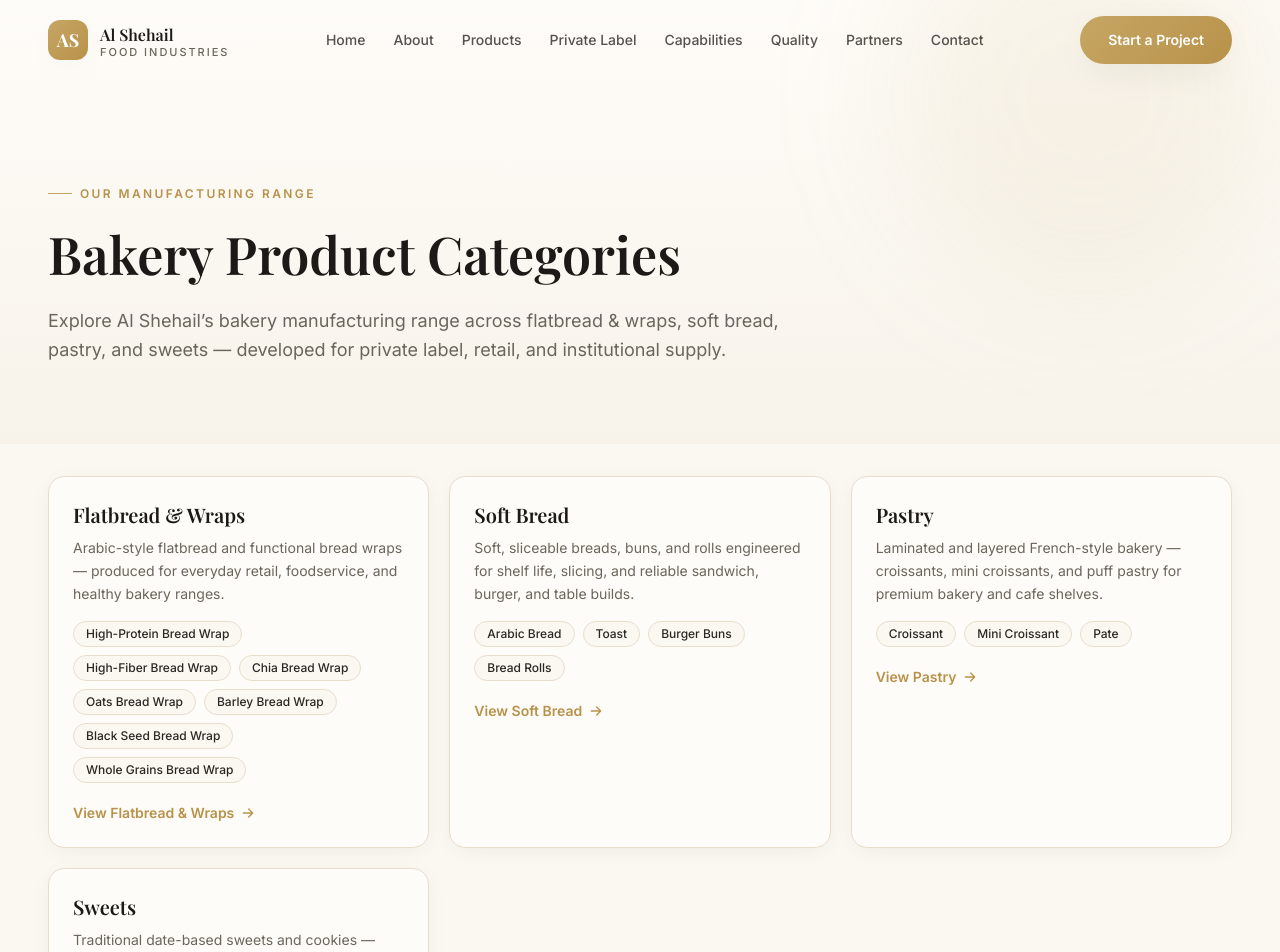
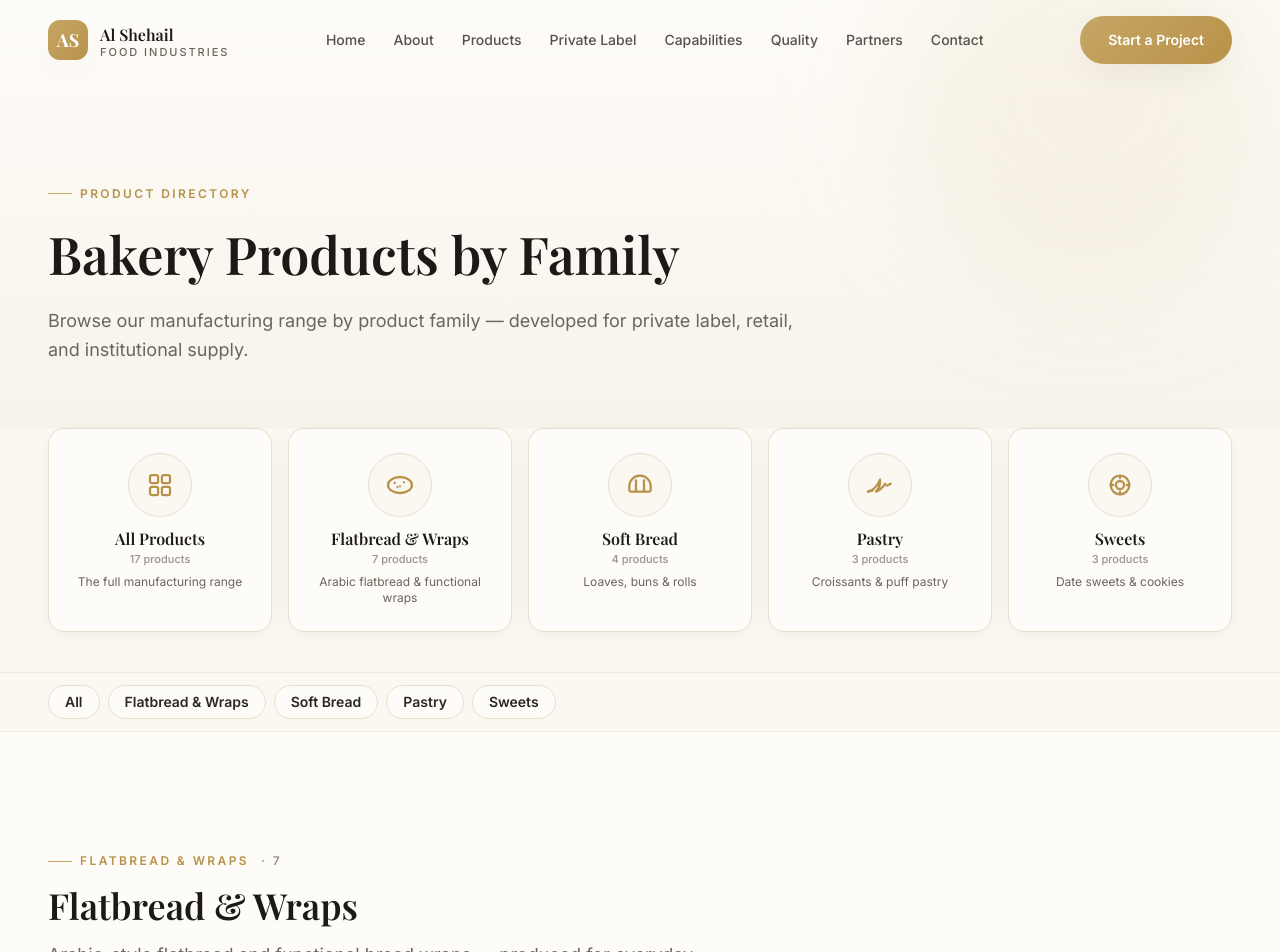
Before and after one commit to Ma7mdYehia/al-shehail-food-industry-landing-page, a Next.js app: page /products in a window 1280 px wide. Shown: the top 952 px of the page. Built offline with nearby package versions, Linux system fonts and the light colour scheme; a web font is replaced by a local one.

Commit message:
Redesign products directory experience
Co-Authored-By: Claude Opus 4.8 <noreply@anthropic.com>
Claude-Session: https://claude.ai/code/session_01FYCJKz6WipxMBpvd4besZg

```diff
--- a/app/products/page.tsx
+++ b/app/products/page.tsx
@@ -3,21 +3,58 @@ import Link from "next/link";
 import Header from "@/components/Header";
 import Footer from "@/components/Footer";
 import ProductCard from "@/components/ProductCard";
-import { productsByCategory } from "@/lib/products";
+import ProductIcon, { type ProductIconType } from "@/components/ProductIcon";
+import { products, productsByCategory } from "@/lib/products";
 
 export const metadata: Metadata = {
   title: { absolute: "Bakery Products | Al Shehail Food Industries UAE" },
   description:
-    "Explore Al Shehail Food Industries’ bakery manufacturing range including Arabic bread, wraps, toast, burger buns, croissants, pate, maamoul, and tamriya for private label and retail supply.",
+    "Explore Al Shehail Food Industries’ bakery manufacturing range including flatbread & wraps, soft bread, pastry, and date sweets for private label and retail supply.",
   alternates: { canonical: "/products" },
 };
+
+// Per-family icon + one-line tagline for the directory cards.
+const familyIcon: Record<string, ProductIconType> = {
+  "flatbread-wraps": "flatbread",
+  "soft-bread": "loaf",
+  pastry: "croissant",
+  sweets: "maamoul",
+};
+
+const familyTagline: Record<string, string> = {
+  "flatbread-wraps": "Arabic flatbread & functional wraps",
+  "soft-bread": "Loaves, buns & rolls",
+  pastry: "Croissants & puff pastry",
+  sweets: "Date sweets & cookies",
+};
+
+function AllIcon({ size = 30 }: { size?: number }) {
+  return (
+    <svg
+      width={size}
+      height={size}
+      viewBox="0 0 24 24"
+      fill="none"
+      stroke="currentColor"
+      strokeWidth="1.8"
+      strokeLinecap="round"
+      strokeLinejoin="round"
+      aria-hidden
+    >
+      <rect x="4" y="4" width="6.5" height="6.5" rx="1.5" />
+      <rect x="13.5" y="4" width="6.5" height="6.5" rx="1.5" />
+      <rect x="4" y="13.5" width="6.5" height="6.5" rx="1.5" />
+      <rect x="13.5" y="13.5" width="6.5" height="6.5" rx="1.5" />
+    </svg>
+  );
+}
 
 function ArrowRight() {
   return (
     <svg
       className="transition-transform duration-300 group-hover:translate-x-0.5"
-      width="16"
-      height="16"
+      width="15"
+      height="15"
       viewBox="0 0 24 24"
       fill="none"
       stroke="currentColor"
@@ -31,13 +68,46 @@ function ArrowRight() {
   );
 }
 
+// A premium rounded family card that scrolls to its product section.
+function FamilyCard({
+  href,
+  name,
+  count,
+  tagline,
+  children,
+}: {
+  href: string;
+  name: string;
+  count: number;
+  tagline: string;
+  children: React.ReactNode;
+}) {
+  return (
+    <a
+      href={href}
+      className="group flex flex-col items-center rounded-2xl border border-sand bg-warmwhite px-4 py-6 text-center shadow-card transition-all duration-300 hover:-translate-y-1 hover:border-champagne hover:shadow-soft focus:outline-none focus-visible:ring-2 focus-visible:ring-champagne focus-visible:ring-offset-2 focus-visible:ring-offset-cream"
+    >
+      <span className="flex h-16 w-16 items-center justify-center rounded-full border border-sand bg-cream text-gold transition-colors duration-300 group-hover:border-champagne">
+        {children}
+      </span>
+      <span className="mt-3 font-serif text-base font-semibold leading-tight text-ink">
+        {name}
+      </span>
+      <span className="mt-0.5 text-[11px] font-medium text-stone/70">
+        {count} {count === 1 ? "product" : "products"}
+      </span>
+      <span className="mt-1.5 text-xs leading-snug text-stone">{tagline}</span>
+    </a>
+  );
+}
+
 export default function ProductsPage() {
   return (
     <>
       <Header />
       <main>
         {/* 1. Hero */}
-        <section className="relative overflow-hidden pt-32 pb-16 sm:pt-36 lg:pt-44 lg:pb-20">
+        <section className="relative overflow-hidden pt-32 pb-14 sm:pt-36 lg:pt-44 lg:pb-16">
           <div className="pointer-events-none absolute inset-0 -z-10">
             <div className="absolute inset-0 bg-gradient-to-b from-warmwhite via-cream to-beige/40" />
             <div className="absolute -top-24 right-0 h-96 w-96 rounded-full bg-champagne/10 blur-3xl" />
@@ -46,70 +116,93 @@ export default function ProductsPage() {
             <div className="max-w-3xl">
               <span className="eyebrow">
                 <span className="h-px w-6 bg-champagne" />
-                Our Manufacturing Range
+                Product Directory
               </span>
               <h1 className="heading-serif mt-6 text-4xl leading-[1.1] sm:text-5xl lg:text-[3.25rem] lg:leading-[1.08]">
-                Bakery Product Categories
+                Bakery Products by Family
               </h1>
               <p className="mt-6 text-lg leading-relaxed text-stone">
-                Explore Al Shehail’s bakery manufacturing range across
-                flatbread &amp; wraps, soft bread, pastry, and sweets —
-                developed for private label, retail, and institutional supply.
+                Browse our manufacturing range by product family — developed for
+                private label, retail, and institutional supply.
               </p>
             </div>
           </div>
         </section>
 
-        {/* 2. Category overview */}
-        <section className="section pt-4 sm:pt-6 lg:pt-8">
+        {/* 2. Product Family Directory */}
+        <section id="product-families" className="scroll-mt-24 pb-4">
           <div className="container-x">
-            <div className="grid gap-5 sm:grid-cols-2 lg:grid-cols-3">
+            <div className="grid grid-cols-2 gap-4 sm:grid-cols-3 lg:grid-cols-5">
+              <FamilyCard
+                href="#product-directory"
+                name="All Products"
+                count={products.length}
+                tagline="The full manufacturing range"
+              >
+                <AllIcon size={30} />
+              </FamilyCard>
               {productsByCategory.map(({ category, items }) => (
-                <div
+                <FamilyCard
                   key={category.slug}
-                  className="flex flex-col rounded-2xl border border-sand bg-warmwhite p-6 shadow-card transition-all duration-300 hover:-translate-y-1 hover:border-champagne hover:shadow-soft"
+                  href={`#${category.slug}`}
+                  name={category.name}
+                  count={items.length}
+                  tagline={familyTagline[category.slug] ?? ""}
                 >
-                  <h2 className="font-serif text-xl font-semibold text-ink">
-                    {category.name}
-                  </h2>
-                  <p className="mt-2 text-sm leading-relaxed text-stone">
-                    {category.description}
-                  </p>
-                  <ul className="mt-4 flex flex-wrap gap-2">
-                    {items.map((p) => (
-                      <li
-                        key={p.slug}
-                        className="rounded-full border border-sand bg-cream px-3 py-1 text-xs font-medium text-charcoal"
-                      >
-                        {p.name}
-                      </li>
-                    ))}
-                  </ul>
-                  <a
-                    href={`#${category.slug}`}
-                    className="group mt-5 inline-flex items-center gap-1.5 text-sm font-semibold text-gold"
-                  >
-                    View {category.name}
-                    <ArrowRight />
-                  </a>
-                </div>
+                  <ProductIcon
+                    type={familyIcon[category.slug] ?? "loaf"}
+                    width={32}
+                    height={32}
+                  />
+                </FamilyCard>
               ))}
             </div>
           </div>
         </section>
 
-        {/* 3. Product catalog grouped by category */}
+        {/* Sticky quick-jump nav — sits under the fixed header */}
+        <nav
+          aria-label="Product families"
+          className="sticky top-20 z-40 mt-6 border-y border-sand/60 bg-cream/90 backdrop-blur"
+        >
+          <div className="container-x">
+            <div className="flex gap-2 overflow-x-auto py-3 [-ms-overflow-style:none] [scrollbar-width:none] [&::-webkit-scrollbar]:hidden">
+              <a
+                href="#product-directory"
+                className="flex-none rounded-full border border-sand bg-warmwhite px-4 py-1.5 text-sm font-semibold text-charcoal transition-colors hover:border-champagne hover:text-gold"
+              >
+                All
+              </a>
+              {productsByCategory.map(({ category }) => (
+                <a
+                  key={category.slug}
+                  href={`#${category.slug}`}
+                  className="flex-none whitespace-nowrap rounded-full border border-sand bg-warmwhite px-4 py-1.5 text-sm font-semibold text-charcoal transition-colors hover:border-champagne hover:text-gold"
+                >
+                  {category.name}
+                </a>
+              ))}
+            </div>
+          </div>
+        </nav>
+
+        {/* 3. Grouped product sections */}
+        <div id="product-directory" className="scroll-mt-36">
           {productsByCategory.map(({ category, items }) => (
             <section
               key={category.slug}
               id={category.slug}
-            className="section scroll-mt-24 border-t border-sand/60 bg-warmwhite first:border-t-0"
+              className="section scroll-mt-36 border-t border-sand/60 bg-warmwhite first:border-t-0"
             >
               <div className="container-x">
+                <div className="flex flex-wrap items-end justify-between gap-4">
                   <div className="max-w-2xl">
                     <span className="eyebrow">
                       <span className="h-px w-6 bg-champagne" />
                       {category.name}
+                      <span className="ml-1 text-stone/70">
+                        · {items.length}
+                      </span>
                     </span>
                     <h2 className="heading-serif mt-4 text-3xl sm:text-4xl">
                       {category.name}
@@ -118,15 +211,28 @@ export default function ProductsPage() {
                       {category.description}
                     </p>
                   </div>
+                  <a
+                    href="#product-families"
+                    className="group inline-flex items-center gap-1.5 text-sm font-semibold text-gold"
+                  >
+                    Back to families
+                    <ArrowRight />
+                  </a>
+                </div>
 
                 <div className="mt-10 grid gap-5 sm:grid-cols-2 lg:grid-cols-3">
                   {items.map((product) => (
-                  <ProductCard key={product.slug} product={product} />
+                    <ProductCard
+                      key={product.slug}
+                      product={product}
+                      showUseCases={false}
+                    />
                   ))}
                 </div>
               </div>
             </section>
           ))}
+        </div>
 
         {/* 4. CTA */}
         <section className="section">
--- a/components/Products.tsx
+++ b/components/Products.tsx
@@ -1,64 +1,11 @@
-"use client";
-
-import { useState } from "react";
 import Link from "next/link";
 import SectionHeading from "./SectionHeading";
 import ProductCard from "./ProductCard";
-import ProductIcon, { type ProductIconType } from "./ProductIcon";
-import { productCategories, products } from "@/lib/products";
+import { featuredProducts } from "@/lib/products";
 
-// "All" + the real categories — a product-family menu, default-selected on All.
-const ALL_SLUG = "all";
-
-const categoryFilters = [
-  { label: "All", slug: ALL_SLUG },
-  ...productCategories.map((c) => ({ label: c.name, slug: c.slug })),
-];
-
-// Per-category icon for the circular selector.
-const iconBySlug: Record<string, ProductIconType> = {
-  "flatbread-wraps": "flatbread",
-  "soft-bread": "loaf",
-  pastry: "croissant",
-  sweets: "maamoul",
-};
-
-function countFor(slug: string) {
-  return slug === ALL_SLUG
-    ? products.length
-    : products.filter((p) => p.categorySlug === slug).length;
-}
-
-/** Simple grid glyph used for the "All" circle. */
-function AllIcon({ size = 30 }: { size?: number }) {
-  return (
-    <svg
-      width={size}
-      height={size}
-      viewBox="0 0 24 24"
-      fill="none"
-      stroke="currentColor"
-      strokeWidth="1.8"
-      strokeLinecap="round"
-      strokeLinejoin="round"
-      aria-hidden
-    >
-      <rect x="4" y="4" width="6.5" height="6.5" rx="1.5" />
-      <rect x="13.5" y="4" width="6.5" height="6.5" rx="1.5" />
-      <rect x="4" y="13.5" width="6.5" height="6.5" rx="1.5" />
-      <rect x="13.5" y="13.5" width="6.5" height="6.5" rx="1.5" />
-    </svg>
-  );
-}
-
+// Homepage "What We Manufacture" — a curated, featured-first teaser (not the
+// full catalog). The complete directory lives on /products.
 export default function Products() {
-  const [active, setActive] = useState(ALL_SLUG);
-
-  const visible =
-    active === ALL_SLUG
-      ? products
-      : products.filter((p) => p.categorySlug === active);
-
   return (
     <section id="products" className="section relative overflow-hidden bg-warmwhite">
       <div className="bg-grain pointer-events-none absolute inset-0 opacity-50" aria-hidden />
@@ -66,58 +13,11 @@ export default function Products() {
         <SectionHeading
           eyebrow="What We Manufacture"
           title="A complete bakery product range"
-          description="From flatbread and wraps to soft bread, pastry, and sweets — manufactured to consistent, retail-ready quality."
+          description="A featured selection from our range — flatbread and wraps, soft bread, pastry, and sweets — manufactured to consistent, retail-ready quality."
         />
 
-        {/* Circular category selector — a premium product-family menu */}
-        <div
-          className="mt-10 flex snap-x gap-4 overflow-x-auto pb-2 [-ms-overflow-style:none] [scrollbar-width:none] sm:justify-center sm:gap-6 [&::-webkit-scrollbar]:hidden"
-          role="group"
-          aria-label="Filter products by category"
-        >
-          {categoryFilters.map((f) => {
-            const isActive = active === f.slug;
-            const count = countFor(f.slug);
-            return (
-              <button
-                key={f.slug}
-                type="button"
-                onClick={() => setActive(f.slug)}
-                aria-pressed={isActive}
-                className="group flex flex-none snap-start flex-col items-center gap-2.5 focus:outline-none"
-              >
-                <span
-                  className={`flex h-[76px] w-[76px] items-center justify-center rounded-full border transition-all duration-300 sm:h-24 sm:w-24 ${
-                    isActive
-                      ? "border-champagne bg-cream text-gold shadow-card ring-1 ring-champagne/40"
-                      : "border-sand bg-warmwhite text-charcoal/70 group-hover:-translate-y-0.5 group-hover:border-champagne group-hover:bg-cream group-hover:text-gold group-hover:shadow-card"
-                  } group-focus-visible:ring-2 group-focus-visible:ring-champagne group-focus-visible:ring-offset-2 group-focus-visible:ring-offset-warmwhite`}
-                >
-                  {f.slug === ALL_SLUG ? (
-                    <AllIcon size={30} />
-                  ) : (
-                    <ProductIcon type={iconBySlug[f.slug]} width={34} height={34} />
-                  )}
-                </span>
-                <span className="flex flex-col items-center text-center">
-                  <span
-                    className={`text-xs font-semibold leading-tight sm:text-sm ${
-                      isActive ? "text-ink" : "text-charcoal"
-                    }`}
-                  >
-                    {f.label}
-                  </span>
-                  <span className="mt-0.5 text-[11px] font-medium text-stone/70">
-                    {count} {count === 1 ? "item" : "items"}
-                  </span>
-                </span>
-              </button>
-            );
-          })}
-        </div>
-
-        <div className="mt-10 grid gap-5 sm:grid-cols-2 lg:grid-cols-3">
-          {visible.map((product) => (
+        <div className="mt-12 grid gap-5 sm:grid-cols-2 lg:grid-cols-3">
+          {featuredProducts.map((product) => (
             <ProductCard key={product.slug} product={product} />
           ))}
         </div>
--- a/lib/products.ts
+++ b/lib/products.ts
@@ -101,7 +101,6 @@ export const products: Product[] = [
     slug: "chia-bread-wrap",
     category: "Flatbread & Wraps",
     categorySlug: "flatbread-wraps",
-    featured: true,
     shortDescription:
       "Bread wrap featuring chia as part of a health-focused flatbread range.",
     cardDescription:
@@ -376,6 +375,9 @@ export const productsByCategory = productCategories.map((category) => ({
   category,
   items: products.filter((p) => p.categorySlug === category.slug),
 }));
+
+// Curated highlight set for the homepage "What We Manufacture" teaser.
+export const featuredProducts = products.filter((p) => p.featured);
 
 export function getProductBySlug(slug: string): Product | undefined {
   return products.find((p) => p.slug === slug);
```
Lines whose indentation alone changed are shown as unchanged.
